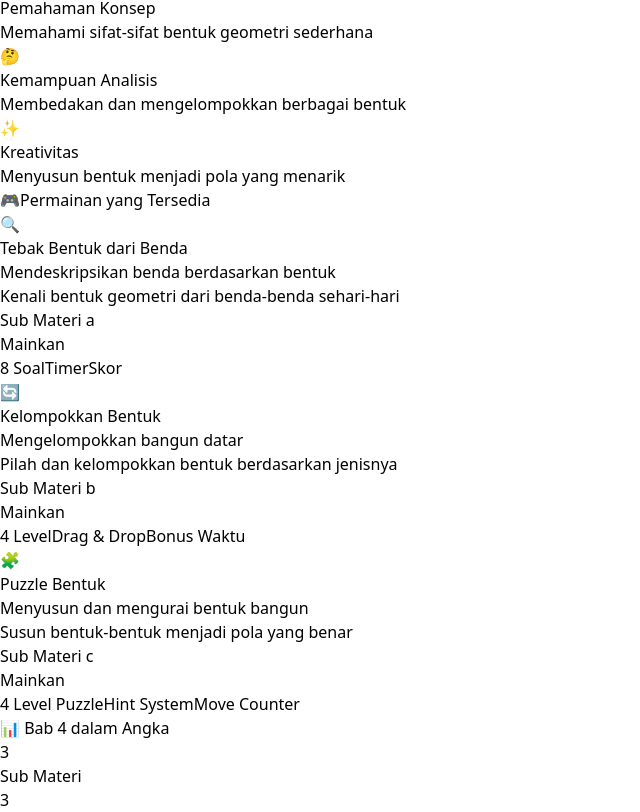
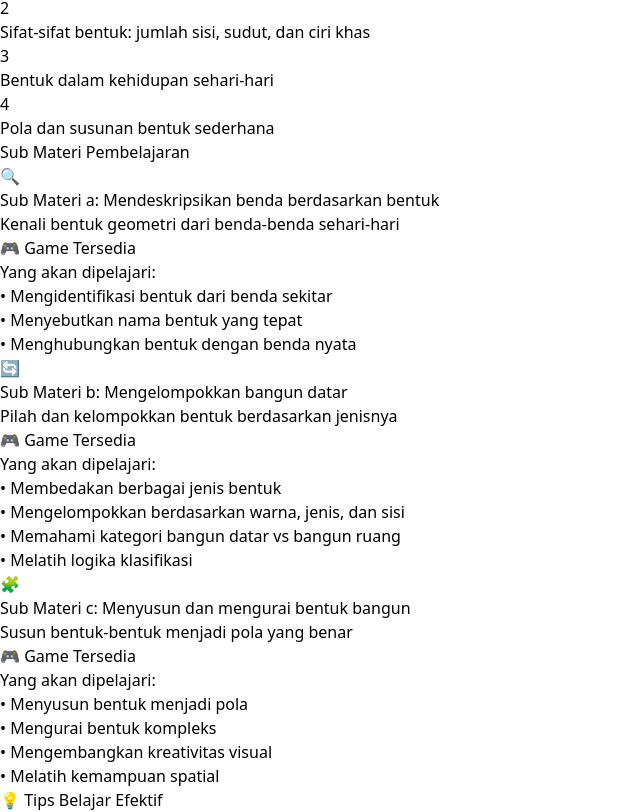
Before and after one commit to fatkhurrhn/e-class, a React (Vite) app: page /s1/bab4 in a window 1280 px wide. Shown: the part 556-1368 px from the top of the page, without its empty margins (0-640 px from the left). Built offline with nearby package versions, Linux system fonts and the light colour scheme.

Commit message:
'updated'

```diff
--- a/src/pages/bab4/IndexBab4.jsx
+++ b/src/pages/bab4/IndexBab4.jsx
@@ -17,7 +17,7 @@ import Game3PuzzleBentuk from '../../components/bab4/Game3PuzzleBentuk';
  */
 
 export default function IndexBab4() {
-    const [activeTab, setActiveTab] = useState('info'); // 'info', 'game', 'materi'
+    const [activeTab, setActiveTab] = useState('materi'); // 'info', 'game', 'materi'
     const [activeGame, setActiveGame] = useState(1); // Default ke Game 1
 
     const gameComponents = [
```
